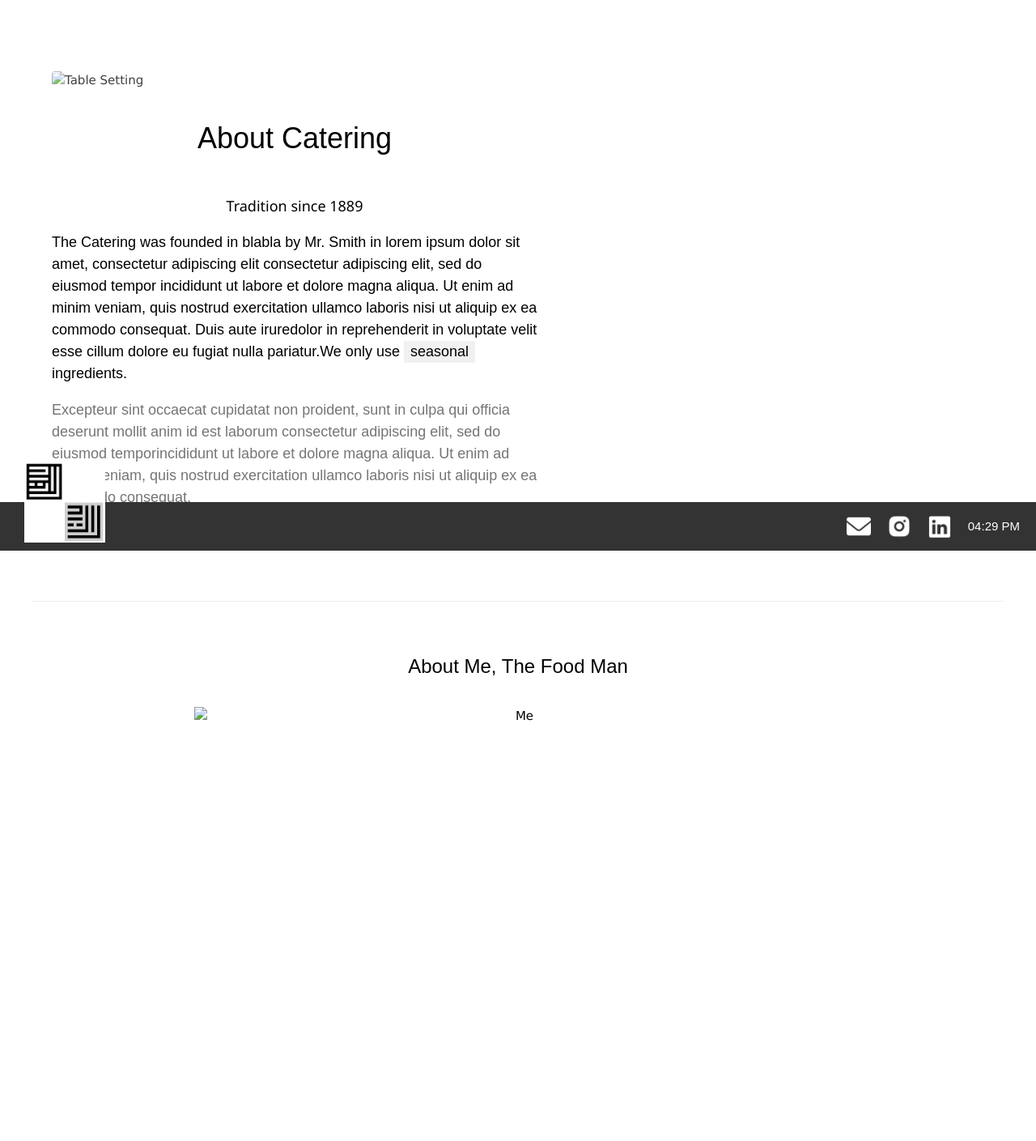
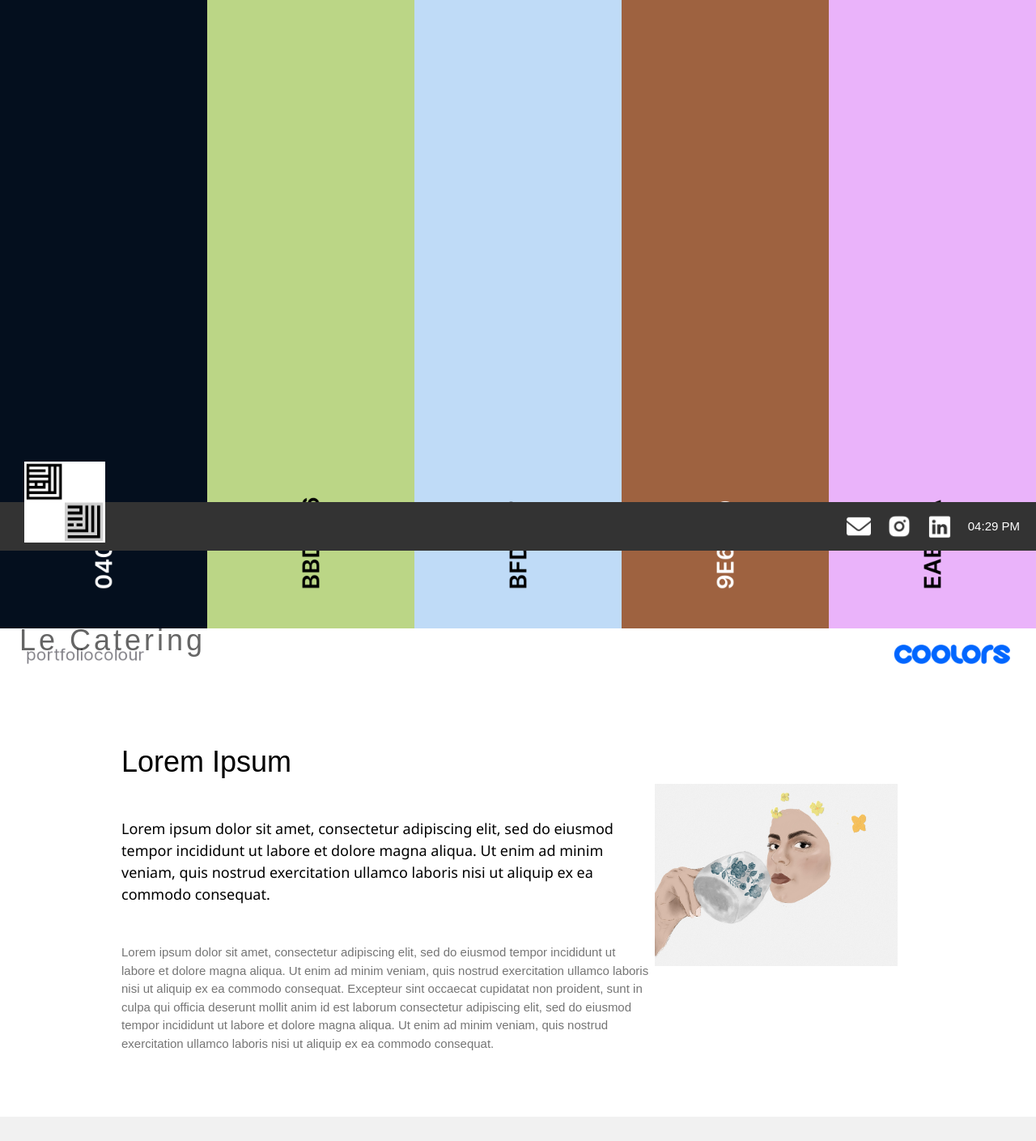
Before and after one commit to R-Jassasi/Portfolio_23, a plain HTML site: page project1.html in a window 1280 px wide. Shown: the part 120-1529 px from the top of the page at 81% size. Drawn offline with Linux system fonts and the light colour scheme.

Commit message:
fixing project template page

```diff
--- a/project1.html
+++ b/project1.html
@@ -12,35 +12,61 @@
 
 <!-- Header from - W3Schools CSS template -->
 <header class="w3-display-container w3-content w3-wide" style="max-width:1600px;min-width:500px" id="home">
-    <img class="w3-image" src="/w3images/hamburger.jpg" alt="Hamburger Catering" width="1600" height="800">
+    <img class="w3-image" src="./src/portfolio_colour.png" alt="Hamburger Catering" width="1600" height="800">
     <div class="w3-display-bottomleft w3-padding-large w3-opacity">
         <h1 class="w3-xxlarge">Le Catering</h1>
     </div>
 </header>
 
 <body>
-    <div class="w3-main w3-content w3-padding" style="max-width:1200px;margin-top:100px">
 
-        <!-- About Section - W3Schools CSS template -->
-        <div class="w3-row w3-padding-64" id="about">
-            <div class="w3-col m6 w3-padding-large w3-hide-small">
-                <img src="/w3images/tablesetting2.jpg" class="w3-round w3-image w3-opacity-min" alt="Table Setting"
-                    width="600" height="750">
+    <!-- First Grid -->
+    <div class="w3-row-padding w3-padding-64 w3-container">
+        <div class="w3-content">
+            <div class="w3-twothird">
+                <h1>Lorem Ipsum</h1>
+                <h5 class="w3-padding-32">Lorem ipsum dolor sit amet, consectetur adipiscing elit, sed do eiusmod tempor
+                    incididunt ut labore et dolore magna aliqua. Ut enim ad minim veniam, quis nostrud exercitation
+                    ullamco laboris nisi ut aliquip ex ea commodo consequat.</h5>
+
+                <p class="w3-text-grey">Lorem ipsum dolor sit amet, consectetur adipiscing elit, sed do eiusmod tempor
+                    incididunt ut labore et dolore magna aliqua. Ut enim ad minim veniam, quis nostrud exercitation
+                    ullamco laboris nisi ut aliquip ex ea commodo consequat. Excepteur sint
+                    occaecat cupidatat non proident, sunt in culpa qui officia deserunt mollit anim id est laborum
+                    consectetur adipiscing elit, sed do eiusmod tempor incididunt ut labore et dolore magna aliqua. Ut
+                    enim ad minim veniam, quis nostrud exercitation ullamco
+                    laboris nisi ut aliquip ex ea commodo consequat.</p>
             </div>
 
-            <div class="w3-col m6 w3-padding-large">
-                <h1 class="w3-center">About Catering</h1><br>
-                <h5 class="w3-center">Tradition since 1889</h5>
-                <p class="w3-large">The Catering was founded in blabla by Mr. Smith in lorem ipsum dolor sit amet,
-                    consectetur adipiscing elit consectetur adipiscing elit, sed do eiusmod tempor incididunt ut labore
-                    et dolore magna aliqua. Ut enim ad minim veniam, quis nostrud exercitation ullamco laboris nisi ut
-                    aliquip ex ea commodo consequat. Duis aute iruredolor in reprehenderit in voluptate velit esse
-                    cillum dolore eu fugiat nulla pariatur.We only use <span
-                        class="w3-tag w3-light-grey">seasonal</span> ingredients.</p>
-                <p class="w3-large w3-text-grey w3-hide-medium">Excepteur sint occaecat cupidatat non proident, sunt in
-                    culpa qui officia deserunt mollit anim id est laborum consectetur adipiscing elit, sed do eiusmod
-                    temporincididunt ut labore et dolore magna aliqua. Ut enim ad minim veniam, quis nostrud
-                    exercitation ullamco laboris nisi ut aliquip ex ea commodo consequat.</p>
+            <div class="w3-third w3-center">
+                <img src="./src/self-portrait-unfinished.jpeg" alt="Table Setting" class="w3-padding-64 w3-margin-right"
+                    width="300px">
+            </div>
+        </div>
+    </div>
+
+    <!-- Second Grid -->
+    <div class="w3-row-padding w3-light-grey w3-padding-64 w3-container">
+        <div class="w3-content">
+            <div class="w3-twothird w3-center">
+                <img src="./src/logo-concept.jpg" alt="Table Setting" class="w3-padding-64 w3-margin-right"
+                    width="600px">
+            </div>
+
+            <div class="w3-third">
+                <h1>Lorem Ipsum</h1>
+                <h5 class="w3-padding-32">Lorem ipsum dolor sit amet, consectetur adipiscing elit, sed do eiusmod tempor
+                    incididunt ut labore et dolore magna aliqua. Ut enim ad minim veniam, quis nostrud exercitation
+                    ullamco laboris nisi ut aliquip ex ea commodo consequat.</h5>
+
+                <p class="w3-text-grey">Lorem ipsum dolor sit amet, consectetur adipiscing elit, sed do eiusmod tempor
+                    incididunt ut labore et dolore magna aliqua. Ut enim ad minim veniam, quis nostrud exercitation
+                    ullamco laboris nisi ut aliquip ex ea commodo consequat. Excepteur sint
+                    occaecat cupidatat non proident, sunt in culpa qui officia deserunt mollit anim id est laborum
+                    consectetur adipiscing elit, sed do eiusmod tempor incididunt ut labore et dolore magna aliqua. Ut
+                    enim ad minim veniam, quis nostrud exercitation ullamco
+                    laboris nisi ut aliquip ex ea commodo consequat.</p>
+            </div>
         </div>
     </div>
 
@@ -50,7 +76,7 @@
 
     <div class="w3-container w3-padding-32 w3-center">
         <h3>About Me, The Food Man</h3><br>
-            <img src="/w3images/chef.jpg" alt="Me" class="w3-image" style="display:block;margin:auto" width="800"
+        <img src="./src/Raheel.jpg" alt="Me" class="w3-image" style="display:block;margin:auto" width="800"
             height="533">
         <div class="w3-padding-32">
             <h4><b>I am Who I Am!</b></h4>
```
Lines whose indentation alone changed are shown as unchanged.
